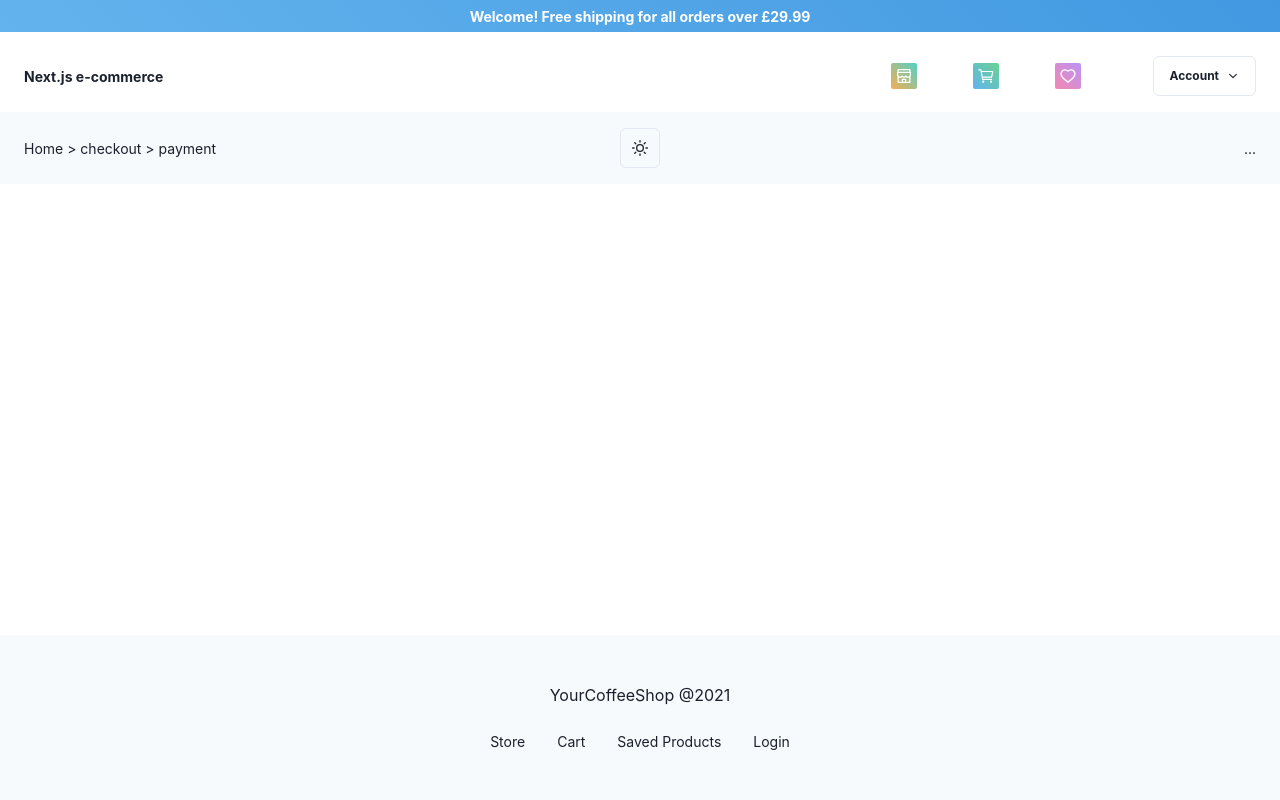
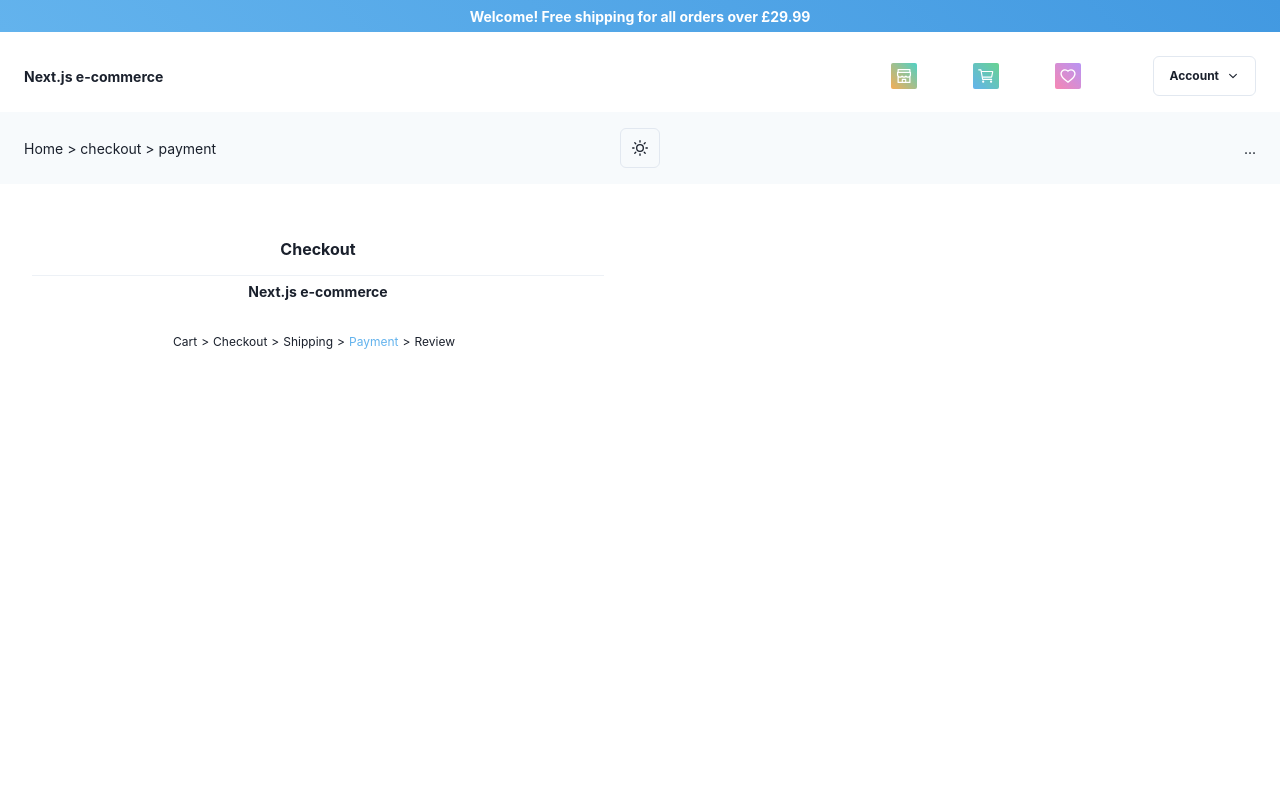
Before and after one commit to apple0441/store_coffee_ecommerce, a Next.js app: page /checkout/payment in a window 1280 px wide. Shown: the top 800 px of the page. Built offline with nearby package versions, Linux system fonts and the light colour scheme; no server answers.

Commit message:
add payment page structure

```diff
--- a/pages/checkout/payment.tsx
+++ b/pages/checkout/payment.tsx
@@ -1,12 +1,42 @@
+import { Flex, StackDivider, VStack } from "@chakra-ui/react";
 import { NextPage } from "next";
 import * as React from "react";
 
+import CartHeader from "@/components/Cart/CartHeader/CartHeader";
 import Layout from "@/components/Layout/Layout";
+import { useStore } from "@/hooks/useStorage";
+import { mapCartStorage } from "@/utils/mapCartStorage";
 
 const Payment: NextPage = () => {
+    const { cartStorage } = useStore()!;
+
     return (
         <Layout>
-
+            <Flex
+            as="section"
+            flexDirection={["column", "column", "column", "row"]}
+            minHeight="100vh"
+            m={4}
+            >
+                <VStack
+                align="flex-start"
+                flex="3"
+                mb={12}
+                pr={[0, 0, 8]}
+                >
+                    <CartHeader />
+                </VStack>
+                <VStack
+                as="ul"
+                divider={<StackDivider borderColor="blue.200" />}
+                flex="3"
+                listStyleType="none"
+                mr={["0px", "0px", "0px", "0.5rem"]}
+                pl={[0, 0, 8]}
+                >
+                    {mapCartStorage(cartStorage, true)}
+                </VStack>
+            </Flex>
         </Layout>
     );
 };
--- a/pages/checkout/shipping.tsx
+++ b/pages/checkout/shipping.tsx
@@ -1,7 +1,5 @@
-import { Box,
-    Button,
+import { Button,
     Checkbox,
-    Divider,
     Flex,
     Heading,
     Link,
@@ -13,11 +11,9 @@ import { GetServerSideProps , NextPage } from "next";
 import NextLink from "next/link";
 import { useRouter } from "next/router";
 import * as React from "react";
-import countryList from "react-select-country-list";
 
 import CartHeader from "@/components/Cart/CartHeader/CartHeader";
 import Layout from "@/components/Layout/Layout";
-import useForm from "@/hooks/useForm";
 import { useStore } from "@/hooks/useStorage";
 import { useGetUser } from "@/lib/user";
 import { mapCartStorage } from "@/utils/mapCartStorage";
```
